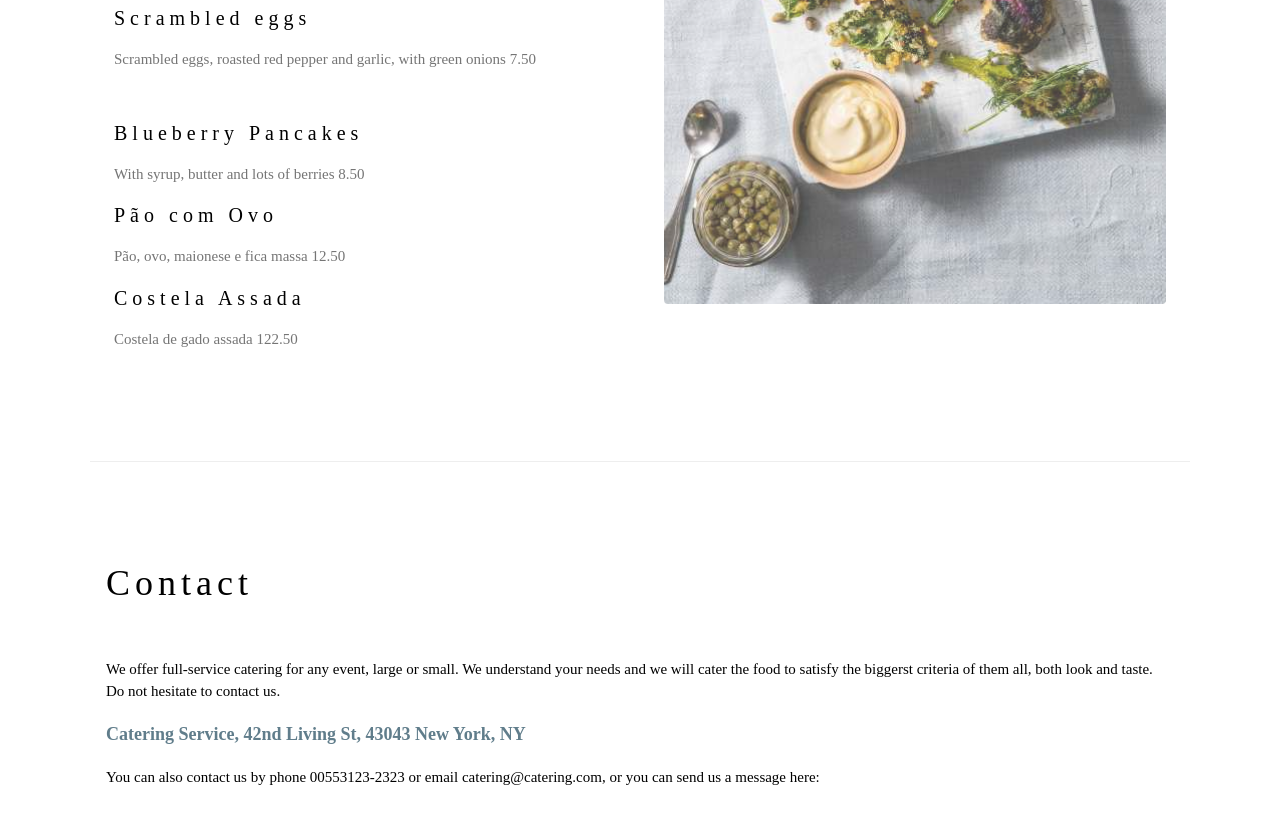
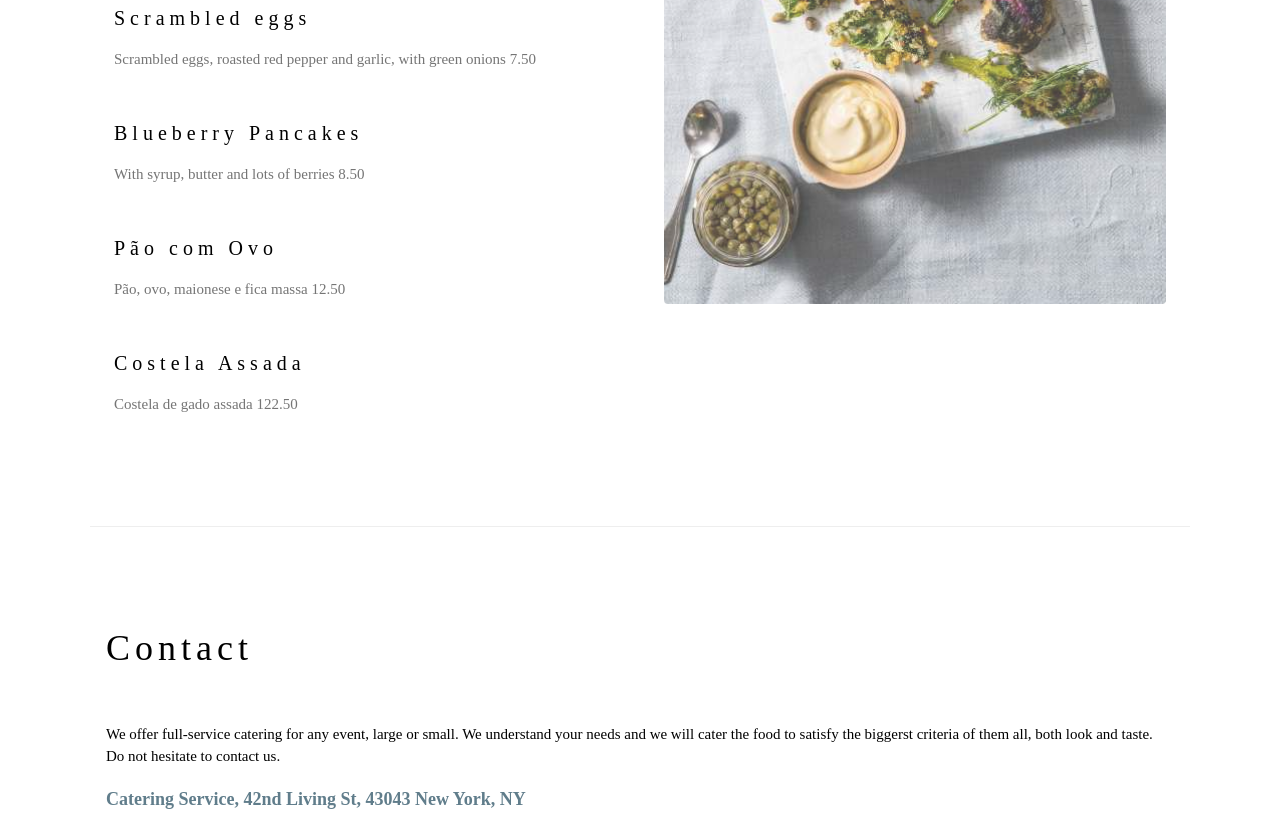
Before and after one commit to thomasegs/mywebsite, a plain HTML site: page index.html in a window 1280 px wide. Shown: the part 1985-2800 px from the top of the page. Drawn offline with nearby package versions, Linux system fonts and the light colour scheme.

Commit message:
adicionado quebra de linha nos itens que foram adicionados na última atualização.

```diff
--- a/index.html
+++ b/index.html
@@ -73,10 +73,10 @@ h1, h2, h3, h4, h5, h6 {
       <p class="w3-text-grey">Scrambled eggs, roasted red pepper and garlic, with green onions 7.50</p><br>
 
       <h4>Blueberry Pancakes</h4>
-      <p class="w3-text-grey">With syrup, butter and lots of berries 8.50</p>
+      <p class="w3-text-grey">With syrup, butter and lots of berries 8.50</p><br>
 
       <h4>Pão com Ovo</h4>
-      <p class="w3-text-grey">Pão, ovo, maionese e fica massa 12.50</p>
+      <p class="w3-text-grey">Pão, ovo, maionese e fica massa 12.50</p><br>
 
       <h4>Costela Assada</h4>
       <p class="w3-text-grey">Costela de gado assada 122.50</p>
```
